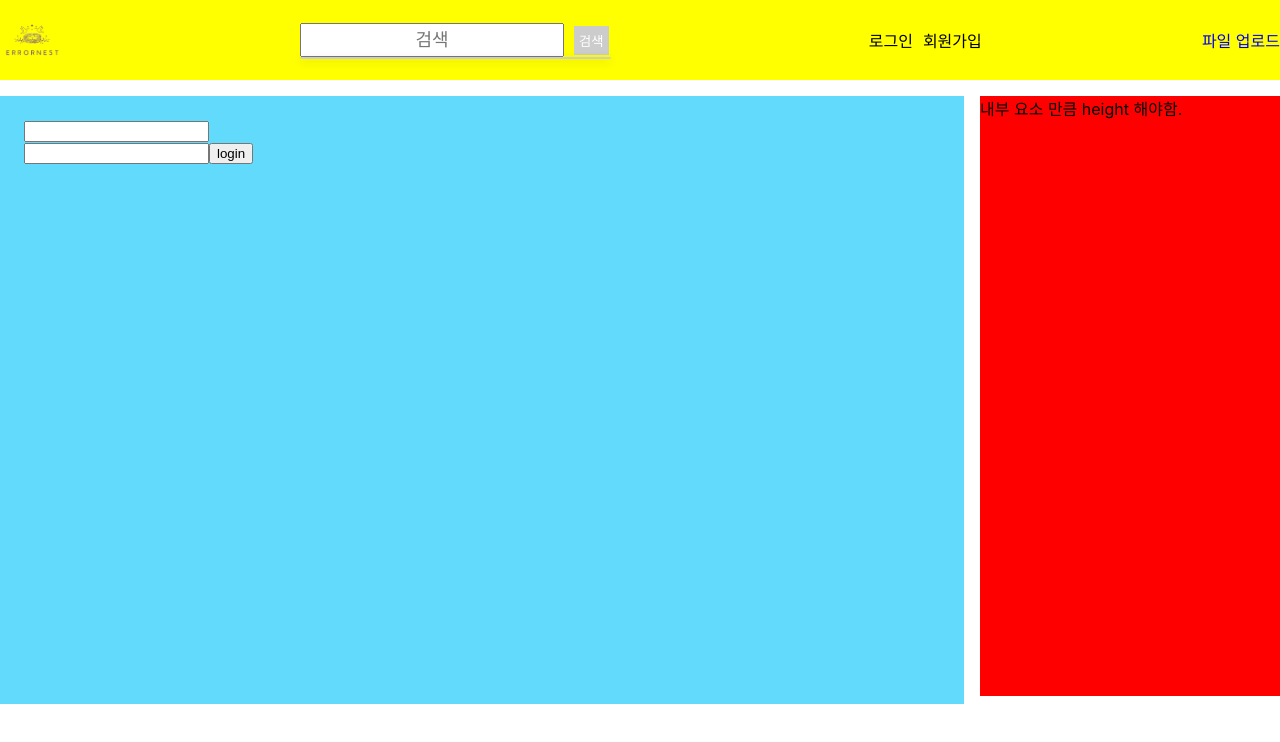
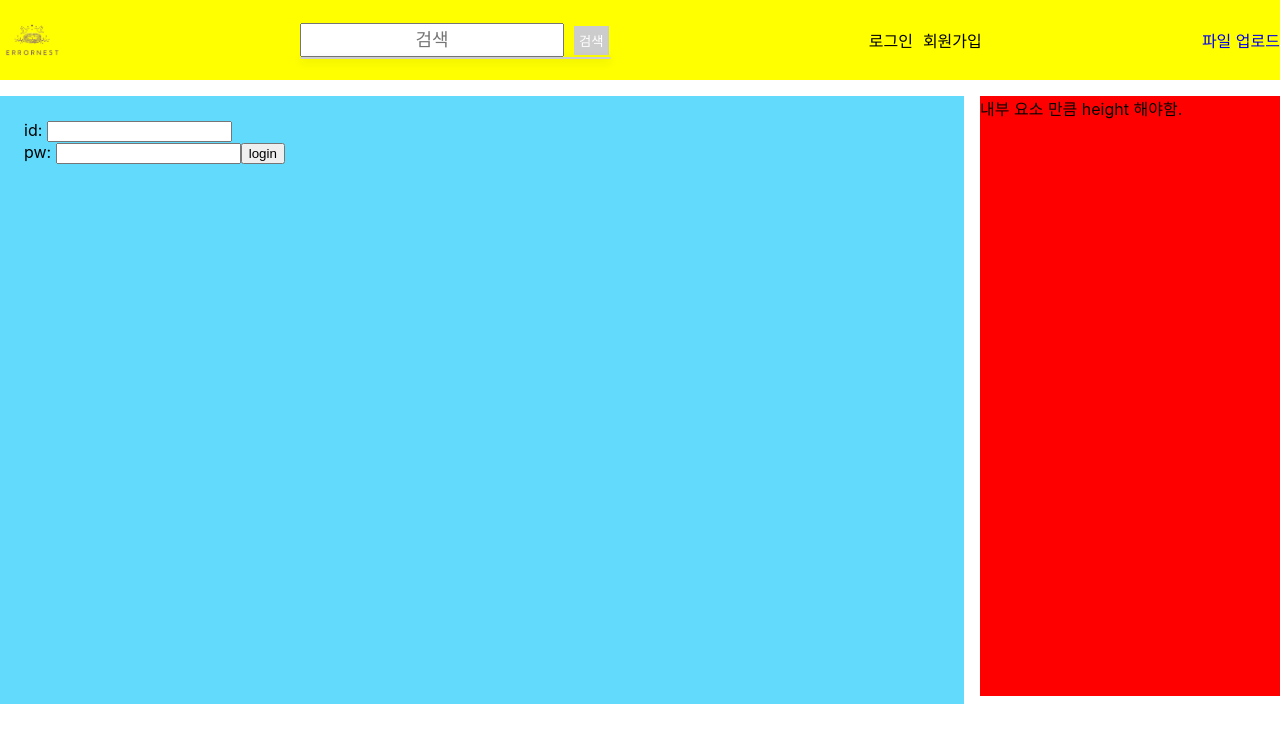
Before and after one commit to alkjfgh/error-nest, a React (Create React App) app in the folder ErrorNest/client/: page /login in a window 1280 px wide. Shown: the top 742 px of the page. Built offline with nearby package versions, Linux system fonts and the light colour scheme.

Commit message:
회원가입에서 비밀번호 확인 만들기 - 완 관리자로 로그인시 관리자페이지로 이동 -완 유저면 메인으로 이동 -완 로그인시 텍스트를 패스워드로 수정 - 완

```diff
--- a/ErrorNest/client/src/Login.js
+++ b/ErrorNest/client/src/Login.js
@@ -27,8 +27,11 @@ function Login(){
                 alert("로그인 성공 되셨습니다.")
                 // 쿠키 설정\
                 setCookies("userid", response.data.userid, {path: "/"});
-                setCookies("level", response.data.level, {path: "/"})
-                navigate("/");
+                // setCookies("level", response.data.level, {path: "/"})
+                if(response.data.level === "admin")
+                    navigate("/admin");
+                else
+                    navigate("/");
             }
             else {
                 alert("아이디 또는 비밀번호를 틀리셨습니다.")
@@ -41,8 +44,8 @@ function Login(){
 
     return(
         <div>
-            <input type="text" name="id" id="" onChange={handleForm}/><br/>
-            <input type="text" name="pw" id=""  onChange={handleForm}/>
+            id: <input type="text" name="id" id="" onChange={handleForm}/><br/>
+            pw: <input type="password" name="pw" id=""  onChange={handleForm}/>
             <input type="button" value="login"  onClick={handleLogin}/>
         </div>
     )
--- a/ErrorNest/client/src/SignUp.js
+++ b/ErrorNest/client/src/SignUp.js
@@ -12,7 +12,8 @@ function SignUp(props) {
         id: '',
         pw: '',
         email: '',
-        name: ''
+        name: '',
+        pwCheck: ''
     });
 
     const navigate = useNavigate(); // navigation 주는거임
@@ -55,7 +56,7 @@ function SignUp(props) {
         };
         console.log(data);
         const myRe = "^(?=.*[a-z])(?=.*[0-9])(?=.*[!@#$%^&*()]).{8,20}$";
-        if(inputs.pw.match(myRe)){
+        if(inputs.pw.match(myRe) && inputs.pw === inputs.pwCheck){
             emailjs
                 .send(
                     'Error-Nest', // 서비스 ID
@@ -73,6 +74,9 @@ function SignUp(props) {
                     // 이메일 전송 실패 처리 로직 추가
                 });
             await axios.post('/token', {data:{id: inputs.id, token: AuthCode}});
+        }
+        else if(inputs.pw !== inputs.pwCheck){
+            alert("비밀번호가 일치하지 않습니다.");
         }
         else{
             alert("비밀번호를 영어 소문자, 숫자, 특수문자가 각각 1개 이상 포함되도록 8~20자를 적어주세요.");
@@ -99,10 +103,11 @@ function SignUp(props) {
                 name: <input type="test" name="name" onChange={handleChange} required/><br/>
                 id: <input type="text" name="id" onChange={handleChange} required/><br/>
                 pw: <input type="password" name="pw" onChange={handleChange} required/><br/>
+                pw 확인: <input type="password" name="pwCheck" onChange={handleChange} required/><br/>
                 email: <input type="email" name="email" onChange={handleChange} required/>
                 <button type="button" onClick={() => {
                         const myRe = "^(?=.*[a-z])(?=.*[0-9])(?=.*[!@#$%^&*()]).{8,20}$";
-                        if(inputs.pw.match(myRe))
+                        if(inputs.pw.match(myRe) && inputs.pw === inputs.pwCheck)
                             setIsAuth("block")
                         sendAuthCode();
                     }
```
